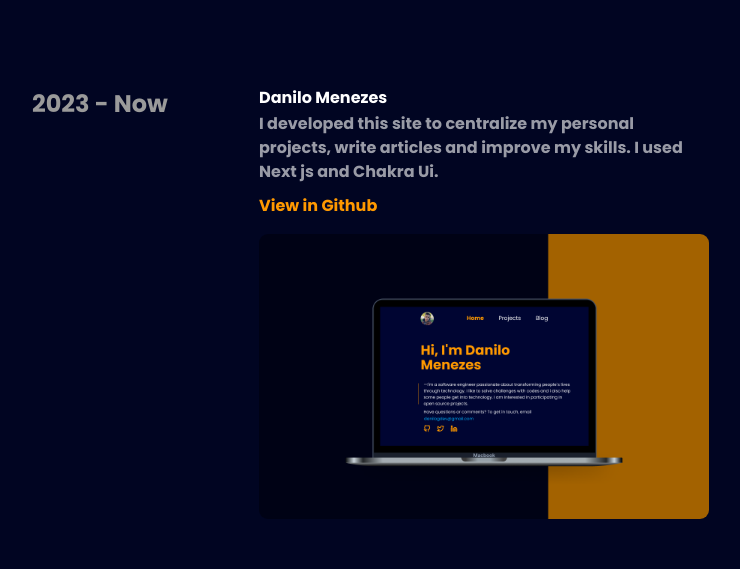
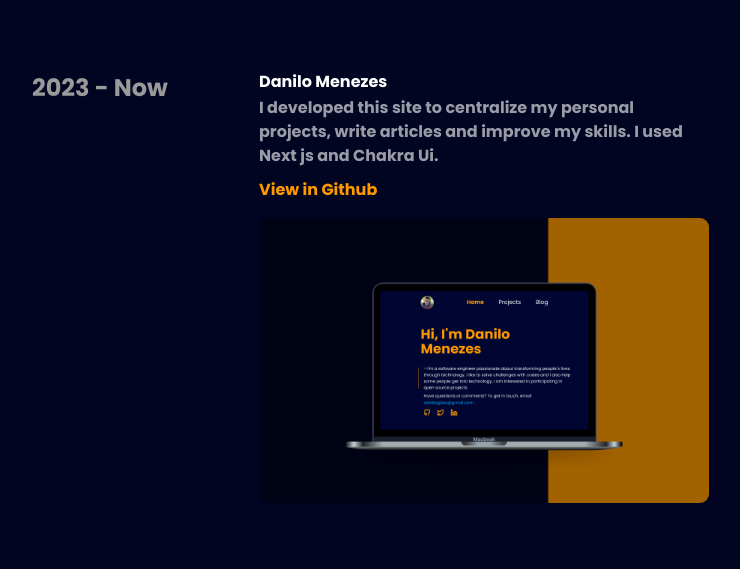
Before and after one commit to jovemdan/danilo-menezes, a Next.js app: page /projects in a window 1280 px wide. Shown: the part 122-691 px from the top of the page, without its empty margins (218-958 px from the left). Built offline with nearby package versions, Linux system fonts and the light colour scheme.

Commit message:
fix: Adjust margin top

```diff
--- a/src/components/projects/index.tsx
+++ b/src/components/projects/index.tsx
@@ -21,7 +21,7 @@ export function ProjectDescription({
   return (
     <>
       <Flex
-        mt={[25, 25, 32]}
+        mt={[25, 25, 28]}
         gap={['20px', '20px', '87px']}
         flexDirection={['column', 'column', 'row']}
         cursor='pointer'
```
